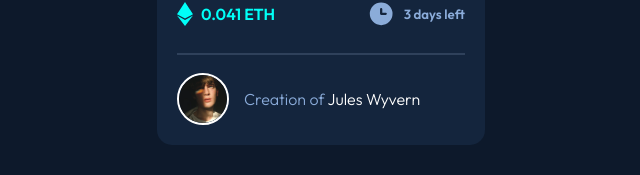
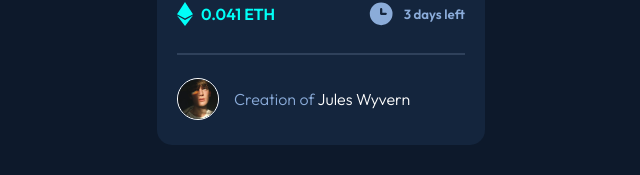
Before and after one commit to AyaZayed/Frontend-Mentor-NFT-Preview-Card-Component, a plain HTML site: page index.html in a window 1280 px wide. Shown: the part 517-692 px from the top of the page, without its empty margins (319-959 px from the left). Drawn offline with Linux system fonts and the light colour scheme.

Commit message:
screenshot added to readme

```diff
--- a/styles.css
+++ b/styles.css
@@ -97,9 +97,9 @@ body {
 }
 
 .card .avatar img {
-  border: 2px solid var(--White);
-  width: 3rem;
-  height: 3rem;
+  border: 1px solid var(--White);
+  width: 2.5rem;
+  height: 2.5rem;
   margin-right: 15px;
   border-radius: 100%;
   -webkit-border-radius: 100%;
```
Also changed, not shown: images/Screenshot.png (added), 1 other file.
